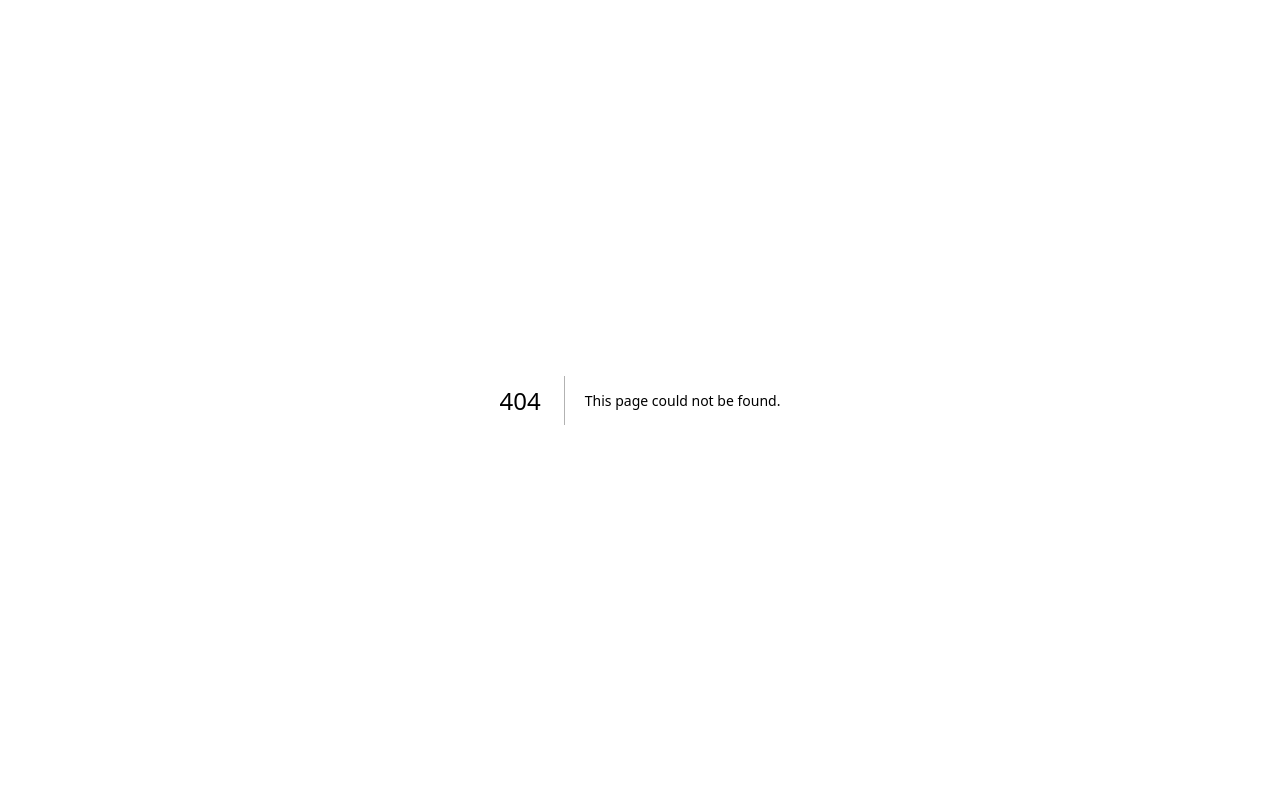
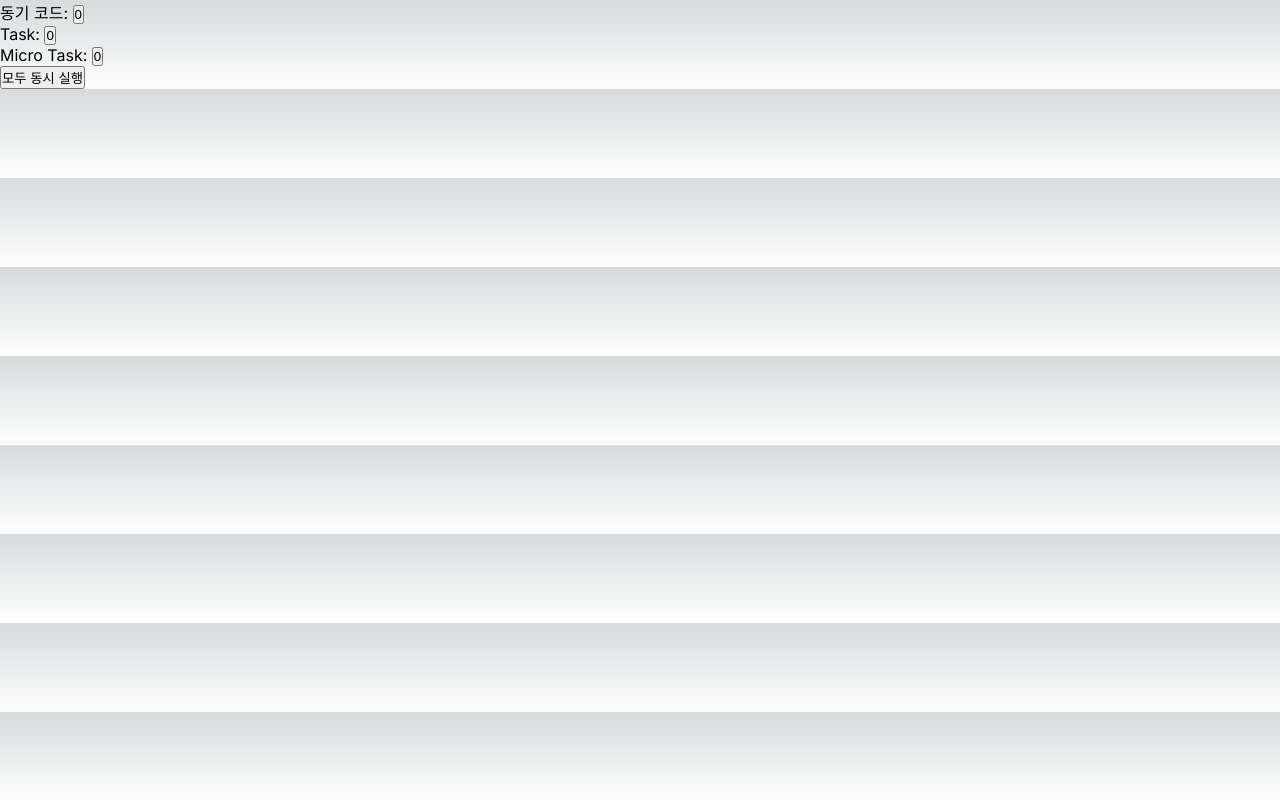
Before and after one commit to rae-han/react-sample-code, a Next.js app: page /react/task-queue-rendering in a window 1280 px wide. Before the commit this address had no page. Built offline with nearby package versions, Linux system fonts and the light colour scheme.

Commit message:
feat: sync code vs task queue vs micro task queue

```diff
--- /dev/null
+++ b/src/app/react/task-queue-rendering/page.tsx
@@ -0,0 +1,45 @@
+'use client';
+
+import React, {useRef, useState} from 'react';
+
+const Page = () => {
+  const [syncCode, setSyncCode] = useState(0);
+  const [task, setTask] = useState(0);
+  const [microTask, setMicroTask] = useState(0);
+
+  const handleSyncCodeClick = () => {
+    for (let i = 0; i < 100000; i++) {
+      setSyncCode(i)
+    }
+  }
+
+  const handleTaskClick = () => {
+    for (let i = 0; i < 100000; i++) {
+      setTimeout(() => {
+        setTask(i);
+      }, 0);
+    }
+  }
+
+  const handleMicroTaskClick = () => {
+    for (let i = 0; i < 100000; i++) {
+      queueMicrotask(() => {
+        setMicroTask(i);
+      })
+    }
+  }
+
+  return (
+    <div>
+      <ul>
+        <li>동기 코드: <button onClick={handleSyncCodeClick}>{syncCode}</button></li>
+        <li>Task: <button onClick={handleTaskClick}>{task}</button></li>
+        <li>Micro Task: <button onClick={handleMicroTaskClick}>{microTask}</button></li>
+      </ul>
+
+      <button>모두 동시 실행</button>
+    </div>
+  );
+};
+
+export default Page;
```
